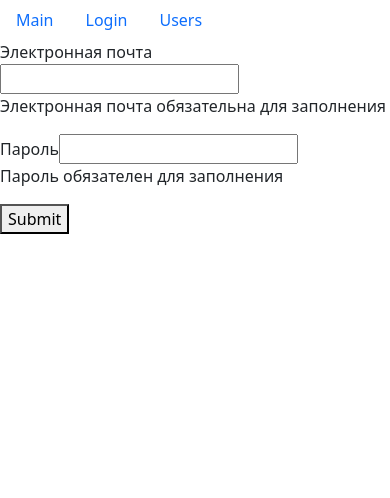
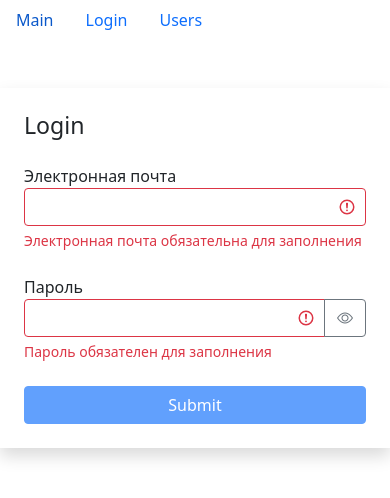
Before and after one commit to eximenz/fast-company, a React (Create React App) app: page /login in a window 390 px wide. Shown: the top 498 px of the page. Built offline with nearby package versions, Linux system fonts and the light colour scheme.

Commit message:
added ready logi-component

```diff
--- a/src/app/components/login.jsx
+++ b/src/app/components/login.jsx
@@ -13,9 +13,20 @@
   const validatorConfig = {
     email: {
       isRequired: { message: "Электронная почта обязательна для заполнения" },
+      isEmail: { message: "Email введен неккоректно" },
     },
     password: {
       isRequired: { message: "Пароль обязателен для заполнения" },
+      isCapitalSymbol: {
+        message: "Пароль должен содержать хотя бы одну заглавную букву",
+      },
+      isContainDigit: {
+        message: "Пароль должен содержать хотя бы одно число",
+      },
+      min: {
+        message: "Пароль должен состоять минимум из 8 символов",
+        value: 8,
+      },
     },
   };
 
@@ -29,6 +40,8 @@
     return Object.keys(errors).length === 0;
   };
 
+  const isValid = Object.keys(errors).length === 0;
+
   const handleSubmit = (e) => {
     e.preventDefault();
     const isValid = validate();
@@ -37,6 +50,10 @@
   };
 
   return (
+    <div className="container mt-5">
+      <div className="row">
+        <div className="col-md-6 offset-md-3 shadow p-4">
+          <h3 className="mb-4">Login</h3>
           <form onSubmit={handleSubmit}>
             <TextField
               label="Электронная почта"
@@ -53,8 +70,17 @@
               onChange={handleChange}
               error={errors.password}
             />
-      <button type="submit">Submit</button>
+            <button
+              type="submit"
+              disabled={!isValid}
+              className="btn btn-primary w-100 mx-auto"
+            >
+              Submit
+            </button>
           </form>
+        </div>
+      </div>
+    </div>
   );
 };
 
--- a/src/app/components/textField.jsx
+++ b/src/app/components/textField.jsx
@@ -1,18 +1,40 @@
-import React from "react";
+import React, { useState } from "react";
 import PropTypes from "prop-types";
 
 const TextField = ({ label, type, name, value, onChange, error }) => {
+  const [showPassword, setShowPassword] = useState(false);
+
+  const getInputClasses = () => {
+    return "form-control" + (error ? " is-invalid" : "");
+  };
+
+  const toggleShowPassword = () => {
+    setShowPassword((prevState) => !prevState);
+  };
+
   return (
-    <div>
+    <div className="mb-4">
       <label htmlFor={name}>{label}</label>
+      <div className="input-group has-validation">
         <input
-        type={type}
+          type={showPassword ? "text" : type}
           id={name}
           value={value}
           onChange={onChange}
           name={name}
+          className={getInputClasses()}
         />
-      {error && <p>{error}</p>}
+        {type === "password" && (
+          <button
+            className="btn btn-outline-secondary"
+            type="button"
+            onClick={toggleShowPassword}
+          >
+            <i className={"bi bi-eye" + (showPassword ? "-slash" : "")}></i>
+          </button>
+        )}
+        {error && <div className="invalid-feedback">{error}</div>}
+      </div>
     </div>
   );
 };
--- a/src/app/utils/validator.js
+++ b/src/app/utils/validator.js
@@ -1,14 +1,35 @@
 export function validator(data, config) {
   const errors = {};
   function validate(validateMethod, data, config) {
+    let statusValidate;
     switch (validateMethod) {
       case "isRequired":
-        if (data.trim() === "") return config.message;
+        statusValidate = data.trim() === "";
         break;
+      case "isEmail": {
+        const emailRegExp = /^\S+@\S+\.\S+$/g;
+        statusValidate = !emailRegExp.test(data);
+        break;
+      }
+      case "isCapitalSymbol": {
+        const capitalRegExp = /[A-Z]+/g;
+        statusValidate = !capitalRegExp.test(data);
+        break;
+      }
+      case "isContainDigit": {
+        const digitRegExp = /\d+/g;
+        statusValidate = !digitRegExp.test(data);
+        break;
+      }
+      case "min": {
+        statusValidate = data.length < config.value;
+        break;
+      }
 
       default:
         break;
     }
+    if (statusValidate) return config.message;
   }
   for (const fieldName in data) {
     for (const validateMethod in config[fieldName]) {
@@ -17,7 +38,7 @@
         data[fieldName],
         config[fieldName][validateMethod]
       );
-      if (error) {
+      if (error && !errors[fieldName]) {
         errors[fieldName] = error;
       }
     }
```
Lines whose indentation alone changed are shown as unchanged.
